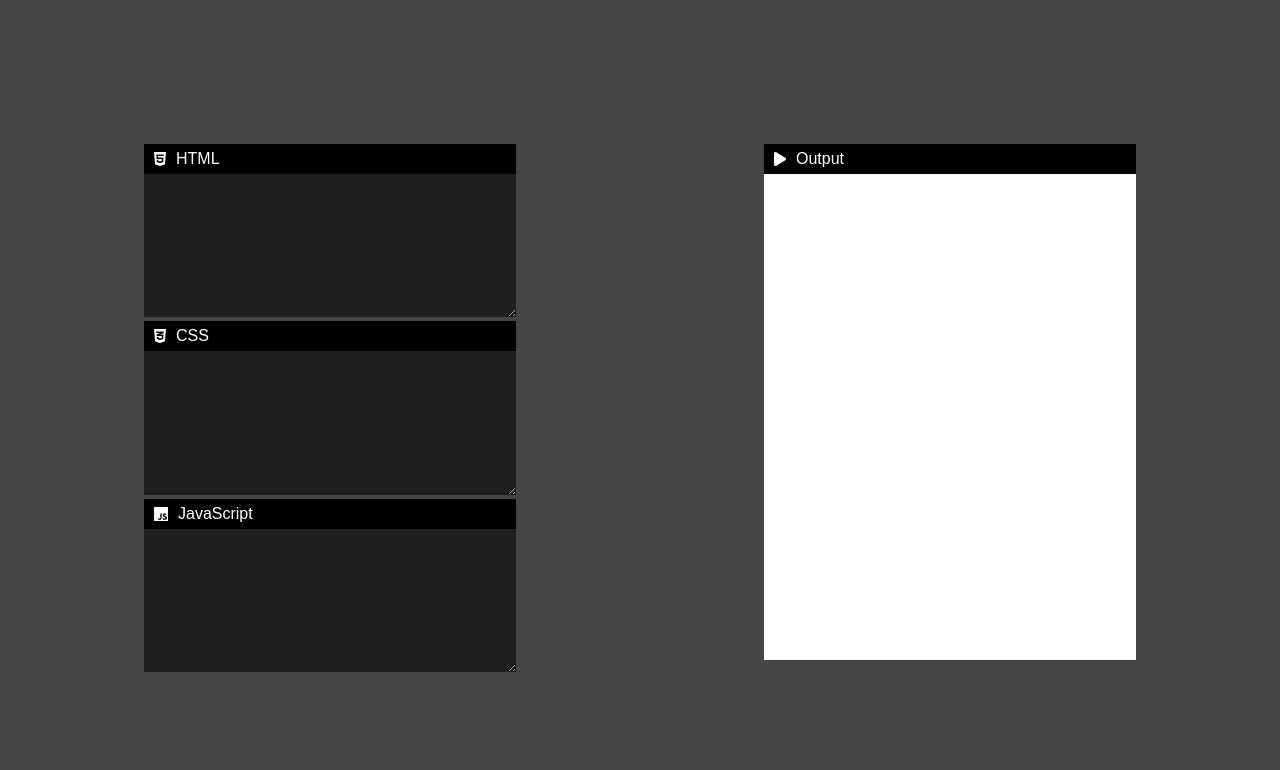
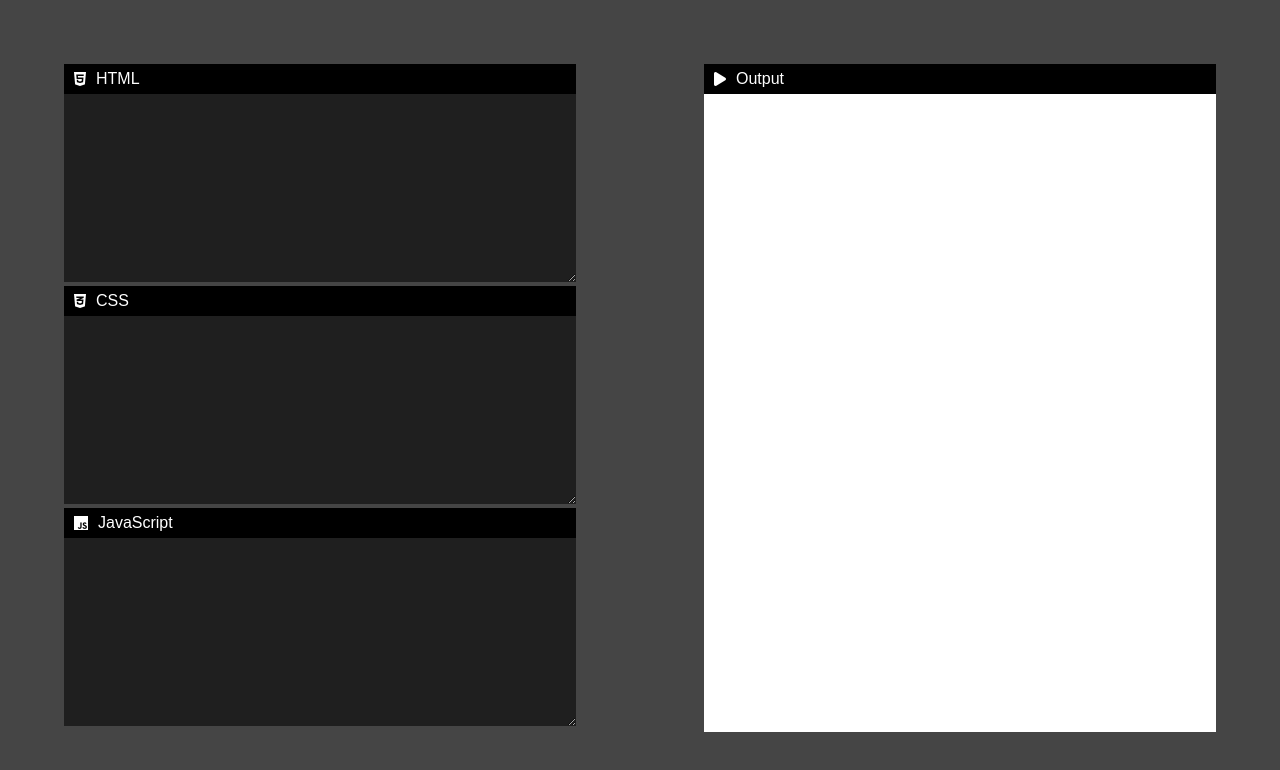
Before and after one commit to brunob43/VanillaJS-Live-Code-Editor, a plain HTML site: page index.html in a window 1280 px wide. Drawn offline with Linux system fonts and the light colour scheme.

Commit message:
updateStyle

```diff
--- a/estilos.css
+++ b/estilos.css
@@ -15,13 +15,13 @@ body{
 .container{
     width: 100%;
     height: 100vh;
-    padding: 20px;
+    padding: 0px;
     display: flex;
 }
 
 .left, .right{
     flex-basis: 50%;
-    padding: 10%;
+    padding: 5%;
 }
 
 textarea{
@@ -29,7 +29,7 @@ textarea{
     height: 28%;
     background: #1f1f1f;
     color: #fff;
-    padding: 10px 20px;
+    padding: 5px 10px;
     border: 0;
     outline: 0;
     font-size: 18px;
--- a/index.html
+++ b/index.html
@@ -4,7 +4,7 @@
     <meta name="viewport" content="width=device-width, initial-scale=1.0">
     <title>Live Code Editor</title>
     <link rel="stylesheet" href="estilos.css">
-    <script src="http://kit.fontawesome.com/c4254e24a8.js" crossorigin="anonymous"></script>
+    <script src="https://kit.fontawesome.com/c4254e24a8.js" crossorigin="anonymous"></script>
 </head>
 <body>
    <div class="container">
```
